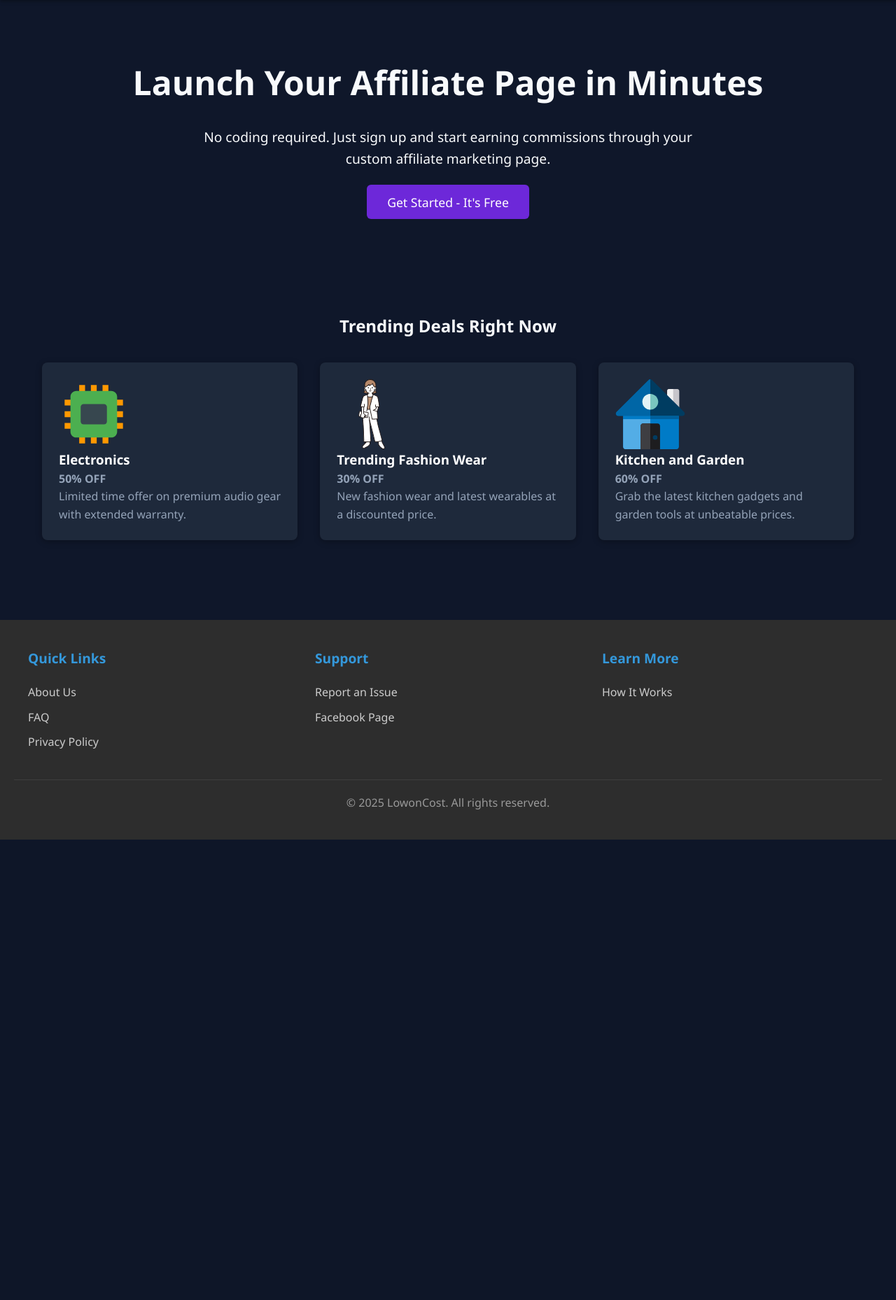
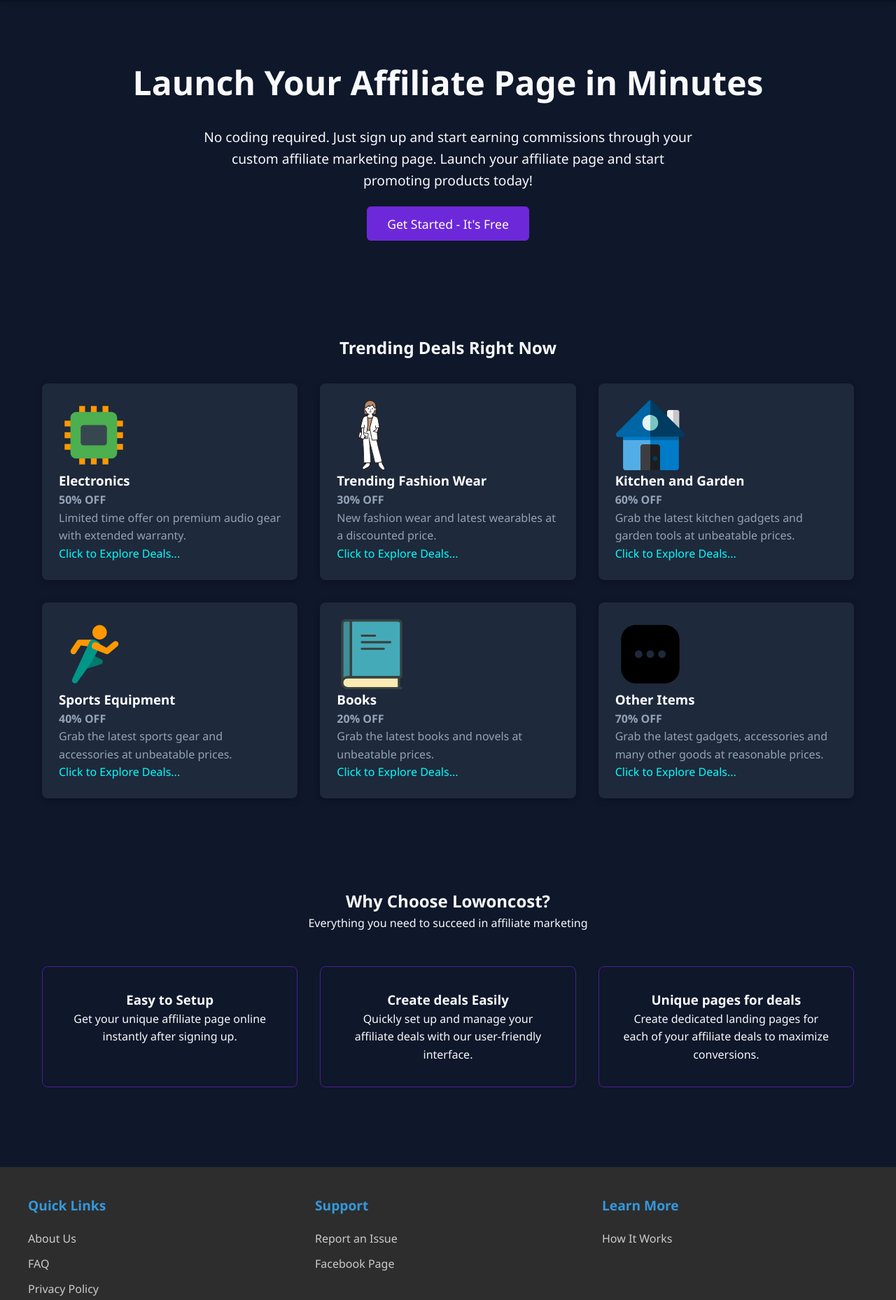
Before and after one commit to devnydv/loc, a Python web app: template lowoncost/templates/home.html in a window 1280 px wide. Shown: the part 68-1926 px from the top of the page at 70% size. Before the commit the page ends 1268 px from the top, so only its background shows below. Run offline with Jinja, Linux system fonts and the light colour scheme; the template is opened without the code that fills it, so the values that code supplies are empty.

Commit message:
Update home page content and add new SVG assets for improved user engagement

```diff
--- a/lowoncost/templates/home.html
+++ b/lowoncost/templates/home.html
@@ -209,7 +209,7 @@
             <div class="container">
                 <h1>Launch Your Affiliate Page in Minutes</h1>
                 <p>No coding required. Just sign up and start earning commissions through your custom affiliate
-                    marketing page.</p>
+                    marketing page. Launch your affiliate page and start promoting products today!</p>
                 <a href="/signup" class="cta-button">Get Started - It's Free</a>
             </div>
         </section>
@@ -225,6 +225,7 @@
                         <h3>Electronics</h3>
                         <p class="deal-discount">50% OFF</p>
                         <p>Limited time offer on premium audio gear with extended warranty.</p>
+                        <Span style="color: aqua;">Click to Explore Deals...</Span>
                     </div>
                     </a>
 
@@ -234,6 +235,7 @@
                         <h3>Trending Fashion Wear</h3>
                         <p class="deal-discount">30% OFF</p>
                         <p>New fashion wear and latest wearables at a discounted price.</p>
+                        <Span style="color: aqua;">Click to Explore Deals...</Span>
                     </div>
                     </a>
                     <a href="/home_and_garden" title="All items from Home and Garden category">
@@ -243,32 +245,63 @@
                         <h3>Kitchen and Garden</h3>
                         <p class="deal-discount">60% OFF</p>
                         <p>Grab the latest kitchen gadgets and garden tools at unbeatable prices.</p>
+                        <Span style="color: aqua;">Click to Explore Deals...</Span>
+                    </div>
+                    </a>
+                    <a href="/sports" title="All items from Sports category">
+                    <div class="deal-card">
+                        <img src="{{url_for('static', filename='svg/sport.svg')}}" width="100"
+                         height="100" alt="Sports">
+                        <h3>Sports Equipment</h3>
+                        <p class="deal-discount">40% OFF</p>
+                        <p>Grab the latest sports gear and accessories at unbeatable prices.</p>
+                        <Span style="color: aqua;">Click to Explore Deals...</Span>
+                    </div>
+                    </a>
+                    <a href="/books" title="All items from Books category">
+                    <div class="deal-card">
+                        <img src="{{url_for('static', filename='svg/book.svg')}}" width="100"
+                         height="100" alt="Books">
+                        <h3>Books</h3>
+                        <p class="deal-discount">20% OFF</p>
+                        <p>Grab the latest books and novels at unbeatable prices.</p>
+                        <Span style="color: aqua;">Click to Explore Deals...</Span>
+                    </div>
+                    </a>
+                    <a href="/others" title="All items from Other category">
+                    <div class="deal-card">
+                        <img src="{{url_for('static', filename='svg/more.svg')}}" width="100"
+                         height="100" alt="Others">
+                        <h3>Other Items</h3>
+                        <p class="deal-discount">70% OFF</p>
+                        <p>Grab the latest gadgets, accessories and many other goods at reasonable prices.</p>
+                        <Span style="color: aqua;">Click to Explore Deals...</Span>
                     </div>
                     </a>
                 </div>
             </div>
         </section>
 
-        <!-- <section class="feature-section">
+        <section class="feature-section">
             <div class="container">
-                <h2>Why Choose AffiliateLink?</h2>
+                <h2>Why Choose Lowoncost?</h2>
                 <p>Everything you need to succeed in affiliate marketing</p>
                 <div class="features">
                     <div class="feature">
-                        <h3>One-Click Setup</h3>
+                        <h3>Easy to Setup</h3>
                         <p>Get your unique affiliate page online instantly after signing up.</p>
                     </div>
                     <div class="feature">
-                        <h3>Performance Tracking</h3>
-                        <p>Real-time analytics to monitor your conversions and earnings.</p>
+                        <h3>Create deals Easily</h3>
+                        <p>Quickly set up and manage your affiliate deals with our user-friendly interface.</p>
                     </div>
                     <div class="feature">
-                        <h3>Premium Partners</h3>
-                        <p>Affiliate programs with top brands across multiple industries.</p>
+                        <h3>Unique pages for deals</h3>
+                        <p>Create dedicated landing pages for each of your affiliate deals to maximize conversions.</p>
                     </div>
                 </div>
             </div>
-        </section> -->
+        </section>
     </main>
 
     <!-- <script>
```
Also changed, not shown: lowoncost/static/svg/book.svg (added), lowoncost/static/svg/more.svg (added), lowoncost/static/svg/sport.svg (added).
